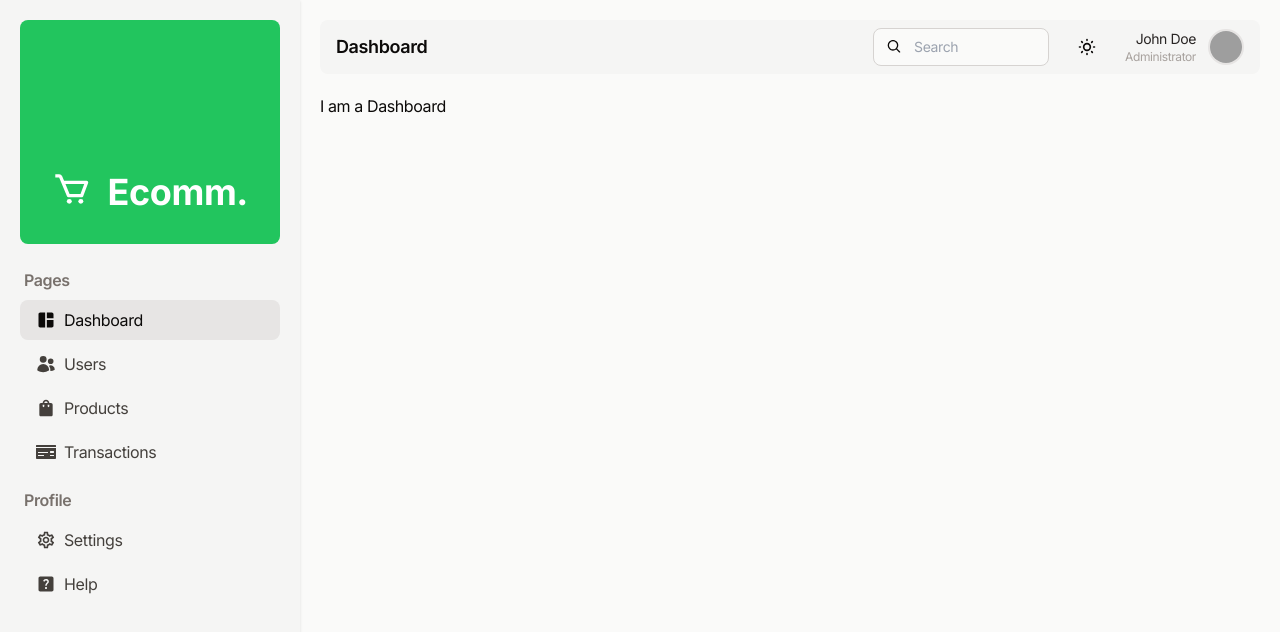
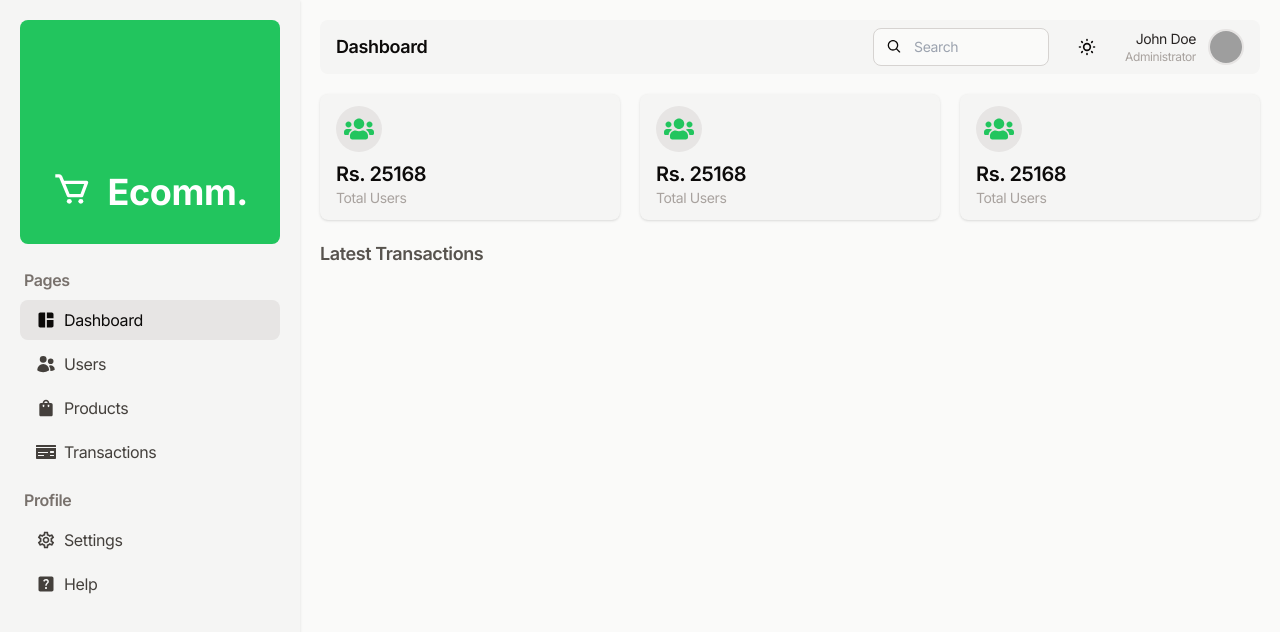
Before and after one commit to nigupta29/ecommerce-admin-dashboard, a Next.js app: page /dashboard in a window 1280 px wide. Shown: the top 632 px of the page. Built offline with nearby package versions, Linux system fonts and the light colour scheme; grey boxes are pictures that could not be loaded.

Commit message:
added analytics cards in dashboard

```diff
--- a/src/app/dashboard/page.tsx
+++ b/src/app/dashboard/page.tsx
@@ -1,7 +1,19 @@
+import DashboardCard from "@/components/dashboard/card"
+
 export default function Dashboard() {
   return (
-    <div>
-      <h3>I am a Dashboard</h3>
+    <div className="space-y-5">
+      <section className="grid grid-cols-1 gap-5 md:grid-cols-2 lg:grid-cols-3">
+        <DashboardCard />
+        <DashboardCard />
+        <DashboardCard />
+      </section>
+
+      <section>
+        <h3 className="mb-2 text-lg font-semibold text-stone-600 dark:text-stone-300">
+          Latest Transactions
+        </h3>
+      </section>
     </div>
   )
 }
--- a/src/app/page.tsx
+++ b/src/app/page.tsx
@@ -1,7 +1,10 @@
+import Link from "next/link"
+
 export default function Home() {
   return (
     <div>
       <h3>I am a Home</h3>
+      <Link href={"/dashboard"}>Dashboard</Link>
     </div>
   )
 }
--- /dev/null
+++ b/src/components/dashboard/card/index.tsx
@@ -0,0 +1,13 @@
+import { FaUsers } from "react-icons/fa"
+
+export default function DashboardCard() {
+  return (
+    <div className="flex flex-col rounded-lg bg-stone-100 px-4 py-3 shadow hover:shadow-md dark:bg-stone-900/50">
+      <div className="mb-2 w-fit rounded-full bg-stone-200 p-2 text-3xl text-green-500 dark:bg-stone-700">
+        <FaUsers />
+      </div>
+      <h3 className="text-xl font-semibold">Rs. 25168</h3>
+      <p className="text-sm text-stone-400">Total Users</p>
+    </div>
+  )
+}
```
